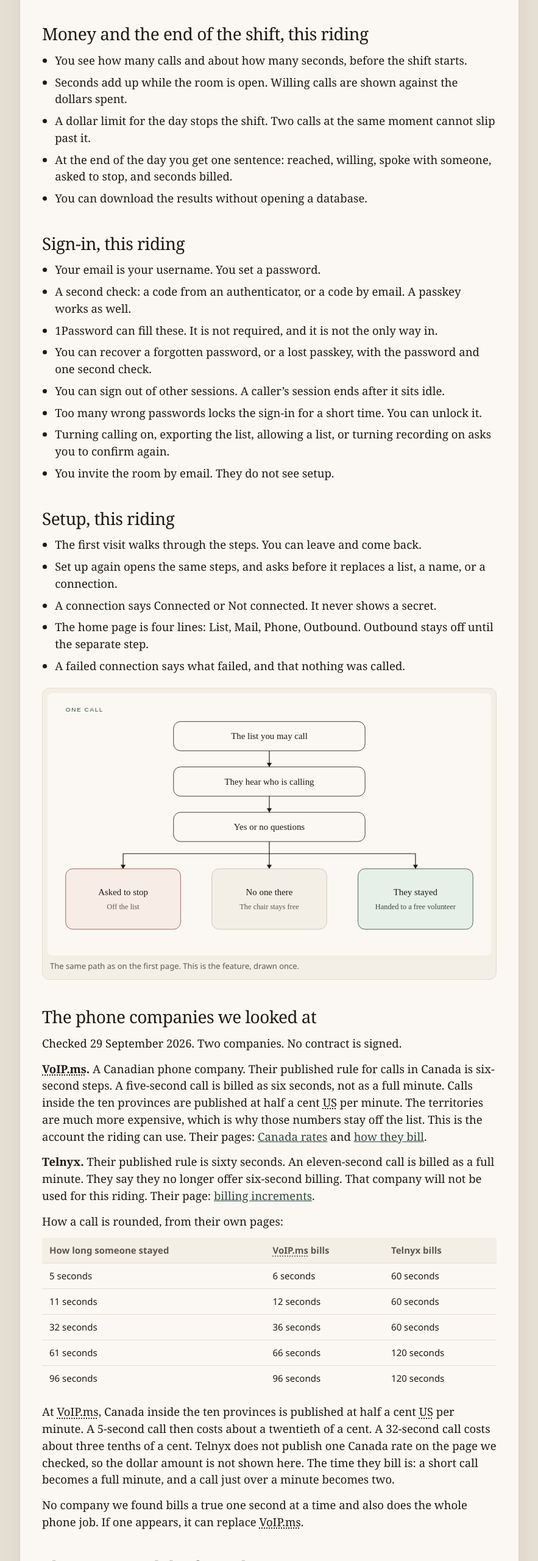
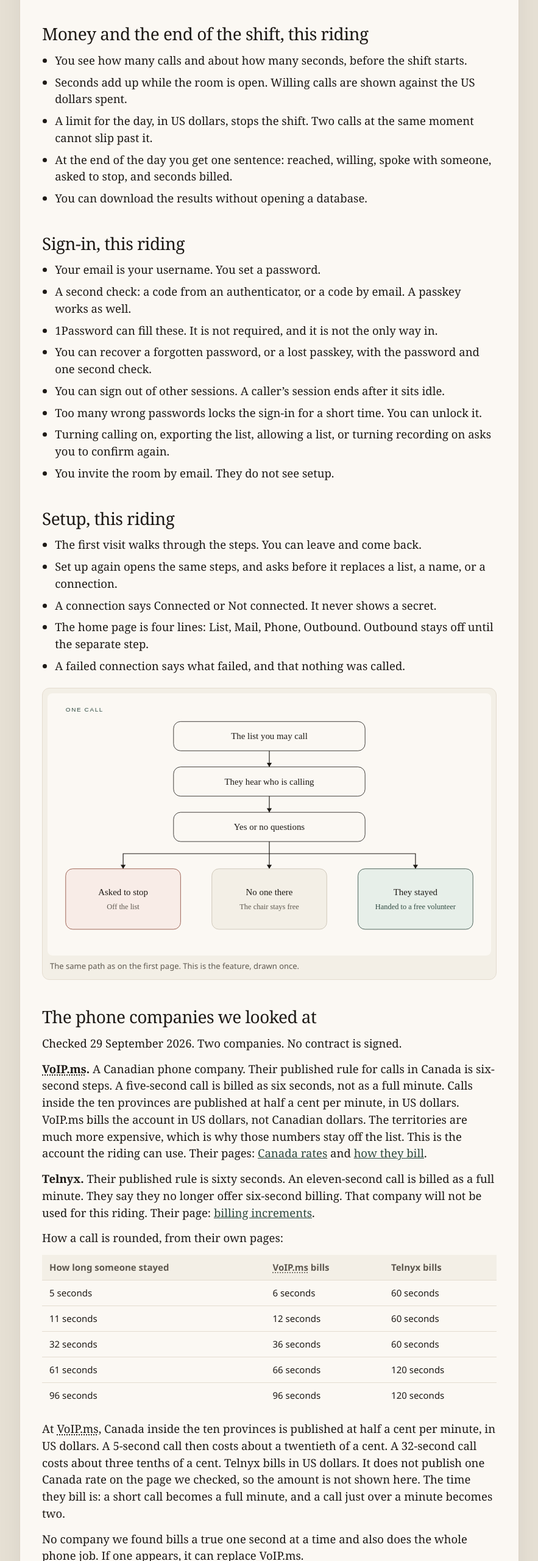
Before and after one commit to jasincanada/onebc-platform, a plain HTML site: page features.html in a window 1280 px wide. Shown: the part 2360-4920 px from the top of the page at 61% size, without its empty margins (198-1081 px from the left). Drawn offline with Linux system fonts and the light colour scheme.

Commit message:
Label every fee as US dollars. (#9)
No figure on the pages is in Canadian dollars. VoIP.ms, Telnyx, and a Cloudflare domain all bill in US dollars.

```diff
--- a/features.html
+++ b/features.html
@@ -73,8 +73,8 @@
   <h2>Money and the end of the shift, this riding</h2>
   <ul>
     <li>You see how many calls and about how many seconds, before the shift starts.</li>
-    <li>Seconds add up while the room is open. Willing calls are shown against the dollars spent.</li>
-    <li>A dollar limit for the day stops the shift. Two calls at the same moment cannot slip past it.</li>
+    <li>Seconds add up while the room is open. Willing calls are shown against the US dollars spent.</li>
+    <li>A limit for the day, in US dollars, stops the shift. Two calls at the same moment cannot slip past it.</li>
     <li>At the end of the day you get one sentence: reached, willing, spoke with someone, asked to stop, and seconds billed.</li>
     <li>You can download the results without opening a database.</li>
   </ul>
@@ -108,7 +108,7 @@
 
   <h2>The phone companies we looked at</h2>
   <p>Checked 29 September 2026. Two companies. No contract is signed.</p>
-  <p><strong><abbr title="VoIP.ms. VoIP means a phone call carried over the internet. This is the Canadian phone company.">VoIP.ms</abbr>.</strong> A Canadian phone company. Their published rule for calls in Canada is six-second steps. A five-second call is billed as six seconds, not as a full minute. Calls inside the ten provinces are published at half a cent <abbr title="US. United States.">US</abbr> per minute. The territories are much more expensive, which is why those numbers stay off the list. This is the account the riding can use. Their pages: <a href="https://voip.ms/index.php/en/rates/canada">Canada rates</a> and <a href="https://voip.ms/index.php/en/help-center/finances">how they bill</a>.</p>
+  <p><strong><abbr title="VoIP.ms. VoIP means a phone call carried over the internet. This is the Canadian phone company.">VoIP.ms</abbr>.</strong> A Canadian phone company. Their published rule for calls in Canada is six-second steps. A five-second call is billed as six seconds, not as a full minute. Calls inside the ten provinces are published at half a cent per minute, in US dollars. VoIP.ms bills the account in US dollars, not Canadian dollars. The territories are much more expensive, which is why those numbers stay off the list. This is the account the riding can use. Their pages: <a href="https://voip.ms/index.php/en/rates/canada">Canada rates</a> and <a href="https://voip.ms/index.php/en/help-center/finances">how they bill</a>.</p>
   <p><strong>Telnyx.</strong> Their published rule is sixty seconds. An eleven-second call is billed as a full minute. They say they no longer offer six-second billing. That company will not be used for this riding. Their page: <a href="https://support.telnyx.com/en/articles/1130659-billing-increments">billing increments</a>.</p>
 
   <p>How a call is rounded, from their own pages:</p>
@@ -120,14 +120,14 @@
     <tr><td>61 seconds</td><td>66 seconds</td><td>120 seconds</td></tr>
     <tr><td>96 seconds</td><td>96 seconds</td><td>120 seconds</td></tr>
   </table></div>
-  <p>At <abbr title="VoIP.ms. VoIP means a phone call carried over the internet. This is the Canadian phone company.">VoIP.ms</abbr>, Canada inside the ten provinces is published at half a cent <abbr title="US. United States.">US</abbr> per minute. A 5-second call then costs about a twentieth of a cent. A 32-second call costs about three tenths of a cent. Telnyx does not publish one Canada rate on the page we checked, so the dollar amount is not shown here. The time they bill is: a short call becomes a full minute, and a call just over a minute becomes two.</p>
+  <p>At <abbr title="VoIP.ms. VoIP means a phone call carried over the internet. This is the Canadian phone company.">VoIP.ms</abbr>, Canada inside the ten provinces is published at half a cent per minute, in US dollars. A 5-second call then costs about a twentieth of a cent. A 32-second call costs about three tenths of a cent. Telnyx bills in US dollars. It does not publish one Canada rate on the page we checked, so the amount is not shown here. The time they bill is: a short call becomes a full minute, and a call just over a minute becomes two.</p>
 
   <p>No company we found bills a true one second at a time and also does the whole phone job. If one appears, it can replace <abbr title="VoIP.ms. VoIP means a phone call carried over the internet. This is the Canadian phone company.">VoIP.ms</abbr>.</p>
 
 
   <h2>The server and the front door</h2>
   <p>The list stays in Canada. A machine in Hillsboro, Oregon is not used for this riding, because the voter list, the notes, and the removal list would leave the country. The Hillsboro price published earlier is not the price for this shift.</p>
-  <p><strong>Cloudflare</strong> is only the front door. The name lookup and the door in front of the page are on the free plan. That part is $0. The list is not cached there. A domain name, if it is bought there, is a separate yearly fee.</p>
+  <p><strong>Cloudflare</strong> is only the front door. The name lookup and the door in front of the page are on the free plan. That part is $0. The list is not cached there. A domain name, if it is bought there, is a separate yearly fee in US dollars. Cloudflare does not bill that fee in Canadian dollars.</p>
 
 
   <h2>If a provider refuses the campaign</h2>
```
Also changed, not shown: engineering.html (+1 -1 lines), glossary.html (+0 -1 lines), index.html (+2 -2 lines), 4 other files.
